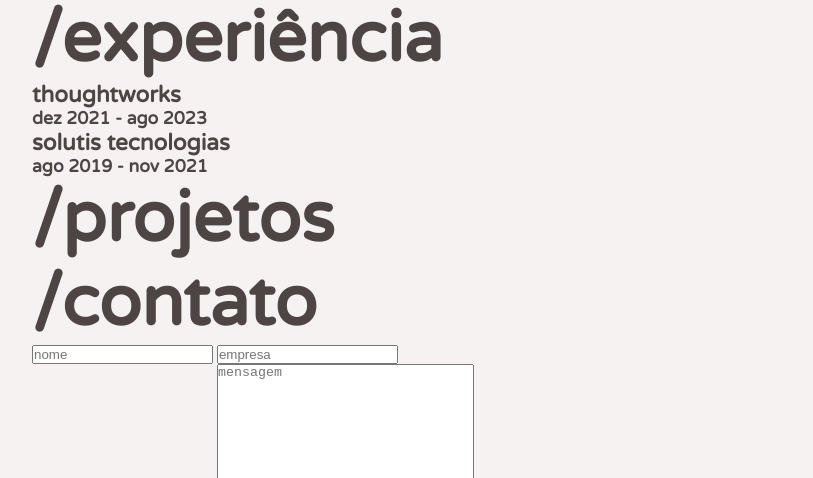
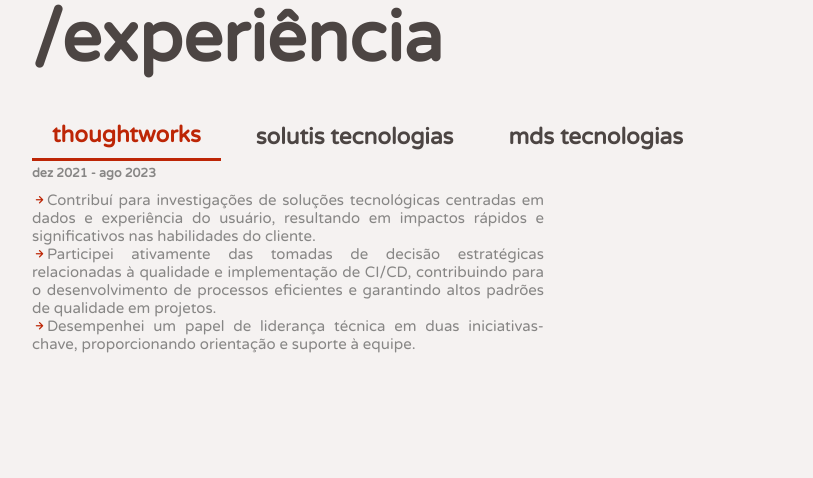
Before and after one commit to larissahora/larissa-vanilla, a plain HTML site: page index.html in a window 1280 px wide. Shown: the part 1131-1609 px from the top of the page, without its empty margins (160-973 px from the left). Drawn offline with nearby package versions, Linux system fonts and the light colour scheme.

Commit message:
adding tab

```diff
--- a/index.html
+++ b/index.html
@@ -92,31 +92,33 @@
     </section>
     <section id="experience">
       <h1 class="experience-title">/experiência</h1>
-      <div class="selector">
-        <h2 class="selector-item">thoughtworks</h2>
-        <h3 class="selector-item-subtitle">dez 2021 - ago 2023</h3>
-        <h2 class="selector-item">solutis tecnologias</h2>
-        <h3 class="selector-item-subtitle">ago 2019 - nov 2021</h3>
+      <div class="tabs">
+        <h2 class="tab active" onclick="showContent(1)">thoughtworks</h2>
+        <h2 class="tab" onclick="showContent(2)">solutis tecnologias</h2>
+        <h2 class="tab" onclick="showContent(3)">mds tecnologias</h2>
       </div>
-      <div class="content">
-        <div class="content-tw">
-          <ul>
-            <li></li>
-            <li></li>
-            <li></li>
-            <li></li>
-            <li></li>
+      <div class="tab-content active" id="1">
+        <h5 class="selector-item-subtitle">dez 2021 - ago 2023</h3>
+          <ul class="tab-content-list">
+            <li><i class="uil uil-arrow-right arrow"></i>Contribuí para investigações de soluções tecnológicas centradas em dados e experiência do usuário, resultando em impactos rápidos e significativos nas habilidades do cliente.</li>
+            <li><i class="uil uil-arrow-right arrow"></i>Participei ativamente das tomadas de decisão estratégicas relacionadas à qualidade e implementação de CI/CD, contribuindo para o desenvolvimento de processos eficientes e garantindo altos padrões de qualidade em projetos.</li>
+            <li><i class="uil uil-arrow-right arrow"></i>Desempenhei um papel de liderança técnica em duas iniciativas-chave, proporcionando orientação e suporte à equipe.</li>
           </ul>
         </div>
-        <div class="content-tw">
-          <ul>
-            <li></li>
-            <li></li>
-            <li></li>
-            <li></li>
-            <li></li>
-          </ul>
-        </div>
+        <div class="tab-content" id="2">
+        <h5 class="selector-item-subtitle">ago 2019 - nov 2021</h3>
+        <ul class="tab-content-list">
+          <li><i class="uil uil-arrow-right arrow"></i>Aprimorei os testes unitários em um projeto, resultando em um aumento de 55% na cobertura de testes. Essa melhoria contribuiu para a qualidade e confiabilidade do software.</li>
+          <li><i class="uil uil-arrow-right arrow"></i>Reduzi os "code smells" em 65% em um projeto, utilizando o SonarQube como ferramenta de monitoramento e identificação de problemas de código. Essa ação resultou em um código mais limpo e de fácil manutenção.</li>
+          <li><i class="uil uil-arrow-right arrow"></i>Liderei a refatoração de um projeto, reconhecendo a necessidade de adicionar um gerenciador de formulários para melhorar a escalabilidade da aplicação. Essa iniciativa aumentou a eficiência e a capacidade de expansão do projeto.
+          </li>
+        </ul>
+      </div>
+        <div class="tab-content" id="3">
+        <h5 class="selector-item-subtitle">jun 2018 - ago 2019</h3>
+        <ul class="tab-content-list">
+          <li><i class="uil uil-arrow-right arrow"></i>Desenvolvi websites robustos utilizando Laravel e VueJS durante 1 ano de estágio.</li>
+        </ul>
       </div>
     </section>
     <section id="projects">
@@ -151,5 +153,21 @@
         <i class="uil uil-linkedin"></i>
       </div>
     </footer>
+
+    <script>
+      function showContent(tabId) {
+        const tabContents = document.querySelectorAll('.tab-content')
+        tabContents.forEach(content => content.classList.remove('active'))
+
+        const tabs = document.querySelectorAll('.tab')
+        tabs.forEach(tab => tab.classList.remove('active'))
+
+        const selectedTab = document.getElementById(tabId);
+        selectedTab.classList.add('active')
+
+        const clickedTab = document.querySelector('.tab:nth-child('+ tabId +')')
+        clickedTab.classList.add('active')
+      }
+    </script>
   </body>
 </html>
--- a/styles.css
+++ b/styles.css
@@ -169,3 +169,37 @@
 .context p {
   text-align: justify;
 }
+
+.tabs {
+  display: flex;
+  justify-content: flex-start;
+  align-items: center;
+  gap: 15px;
+  margin-top: 30px;
+}
+
+.tab {
+  padding: 10px 20px;
+  cursor: pointer;
+}
+
+.tab.active {
+  border-bottom: 3px solid var(--first-color);
+  color: var(--first-color);
+}
+
+.tab-content {
+  display: none;
+}
+
+.tab-content.active {
+  display: block;
+  width: 40vw;
+  height: 320px;
+  padding-top: 5px;
+}
+
+.tab-content-list {
+  text-align: justify;
+  padding-top: 10px;
+}
```
